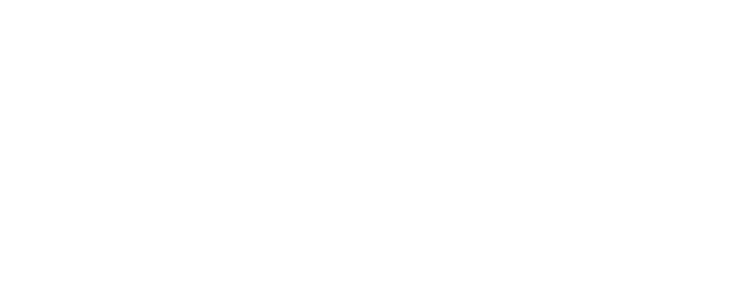
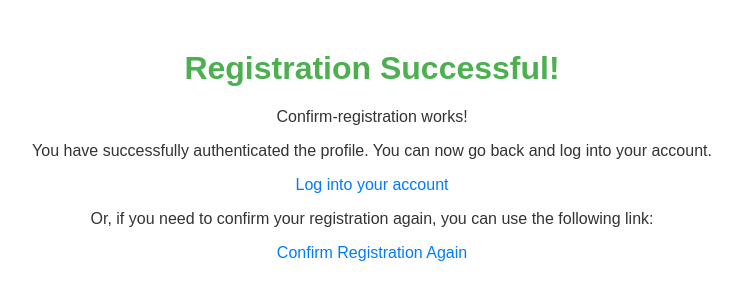
Before and after one commit to ISA-project-2023/frontend, an Angular app in the folder frontend-app/: page /activate/1 in a window 1280 px wide. Before the commit this address led to /. Shown: the top 300 px of the page, without its empty margins (268-1007 px from the left). Built offline with nearby package versions, Linux system fonts and the light colour scheme; no server answers.

Commit message:
feat: Mail verification implemented

```diff
--- a/frontend-app/src/app/app-routing.module.ts
+++ b/frontend-app/src/app/app-routing.module.ts
@@ -7,6 +7,7 @@ import { CompanyProfileComponent } from 'src/features/companies/company-profile/
 import { CompanyProfileFormComponent } from 'src/features/companies/company-profile-form/company-profile-form.component';
 import { LoginComponent } from 'src/features/users/login/login.component';
 import { RegistrationComponent } from 'src/features/users/registration/registration.component';
+import { ConfirmRegistrationComponent } from 'src/features/users/confirm-registration/confirm-registration.component';
 
 const routes: Routes = [
   { path: 'companiesReview', component: CompanyComponent },
@@ -16,7 +17,8 @@ const routes: Routes = [
   { path: '', redirectTo: '/home', pathMatch: 'full' },
   { path: 'home', component: HomeComponent },
   { path: 'login', component: LoginComponent },
-  { path: 'register', component: RegistrationComponent }
+  { path: 'register', component: RegistrationComponent },
+  { path: 'activate/:token', component: ConfirmRegistrationComponent }
 ];
 
 @NgModule({
--- /dev/null
+++ b/frontend-app/src/features/users/confirm-registration/confirm-registration.component.css
@@ -0,0 +1,18 @@
+body {
+    font-family: Arial, sans-serif;
+    text-align: center;
+    margin: 50px;
+}
+
+h1 {
+    color: #4CAF50;
+}
+
+p {
+    color: #333;
+}
+
+a {
+    color: #007BFF;
+    text-decoration: none;
+}
--- /dev/null
+++ b/frontend-app/src/features/users/confirm-registration/confirm-registration.component.html
@@ -0,0 +1,16 @@
+<!DOCTYPE html>
+<html lang="en">
+<head>
+    <meta charset="UTF-8">
+    <meta name="viewport" content="width=device-width, initial-scale=1.0">
+    <title>Registration Confirmation</title>
+</head>
+<body>
+    <h1>Registration Successful!</h1>
+    <p>Confirm-registration works!</p>
+    <p>You have successfully authenticated the profile. You can now go back and log into your account.</p>
+    <p><a href="/login">Log into your account</a></p>
+    <p>Or, if you need to confirm your registration again, you can use the following link:</p>
+    <p><a href="/activate/:token">Confirm Registration Again</a></p>
+</body>
+</html>
--- /dev/null
+++ b/frontend-app/src/features/users/confirm-registration/confirm-registration.component.ts
@@ -0,0 +1,28 @@
+import { Component, OnInit } from '@angular/core';
+import { Router } from '@angular/router';
+import { UserService } from '../user.service';
+
+@Component({
+  selector: 'app-confirm-registration',
+  templateUrl: './confirm-registration.component.html',
+  styleUrls: ['./confirm-registration.component.css']
+})
+export class ConfirmRegistrationComponent implements OnInit {
+  constructor(private userService: UserService, private router: Router) {}
+
+  ngOnInit(): void {
+    const token = this.router.url.split('/').pop();
+    if(token){
+      this.userService.activateUser(token).subscribe(
+        response => {
+          console.log('Account activated successfully', response);
+        },
+        error => {
+          console.error('Error activating account', error);
+          alert('There was an error while activating the account! Please try again.');
+        }
+      );
+    }
+
+  }
+}
--- a/frontend-app/src/features/users/login/login.component.ts
+++ b/frontend-app/src/features/users/login/login.component.ts
@@ -10,7 +10,7 @@ import { UserService } from 'src/features/users/user.service';
 })
 export class LoginComponent {
   loginForm: FormGroup;
-  errorMessage: string = '';
+  errorMessage: string = 'You can not access to this account. Wrong credentials or unauthenticated profile!';
 
   constructor(private fb: FormBuilder, private userService: UserService, private router: Router) {
     this.loginForm = this.fb.group({
@@ -36,7 +36,6 @@ export class LoginComponent {
         },
         (error) => {
           console.error('Login error:', error);
-          this.errorMessage = error;
         }
       );
     }
--- a/frontend-app/src/features/users/user.service.ts
+++ b/frontend-app/src/features/users/user.service.ts
@@ -7,6 +7,7 @@ import { User } from './model/user.model';
   providedIn: 'root'
 })
 export class UserService {
+
   private apiUrl = 'http://localhost:8084';
 
   constructor(private http: HttpClient) {}
@@ -44,6 +45,9 @@ export class UserService {
     const options = { params: new HttpParams({ fromObject: params }) };
 
     return this.http.post(`${this.apiUrl}/api/users`, employee, options);
+  }
+
+  activateUser(token: string) {
+    return this.http.get(`${this.apiUrl}/api/users/activate/${token}`, { responseType: 'text' });
+  }
 }
-
-}
--- a/frontend-app/src/features/users/users.module.ts
+++ b/frontend-app/src/features/users/users.module.ts
@@ -7,6 +7,7 @@ import { MyProfileComponent } from './my-profile/my-profile.component';
 import { ReactiveFormsModule } from '@angular/forms';
 import { LoginComponent } from './login/login.component';
 import { RegistrationComponent } from './registration/registration.component';
+import { ConfirmRegistrationComponent } from './confirm-registration/confirm-registration.component';
 
 
 @NgModule({
@@ -14,7 +15,8 @@ import { RegistrationComponent } from './registration/registration.component';
     UserComponent,
     MyProfileComponent,
     LoginComponent,
-    RegistrationComponent
+    RegistrationComponent,
+    ConfirmRegistrationComponent
   ],
   imports: [
     FormsModule,
```
Also changed, not shown: 1 other file (tests, documents, lock files or other folders).
